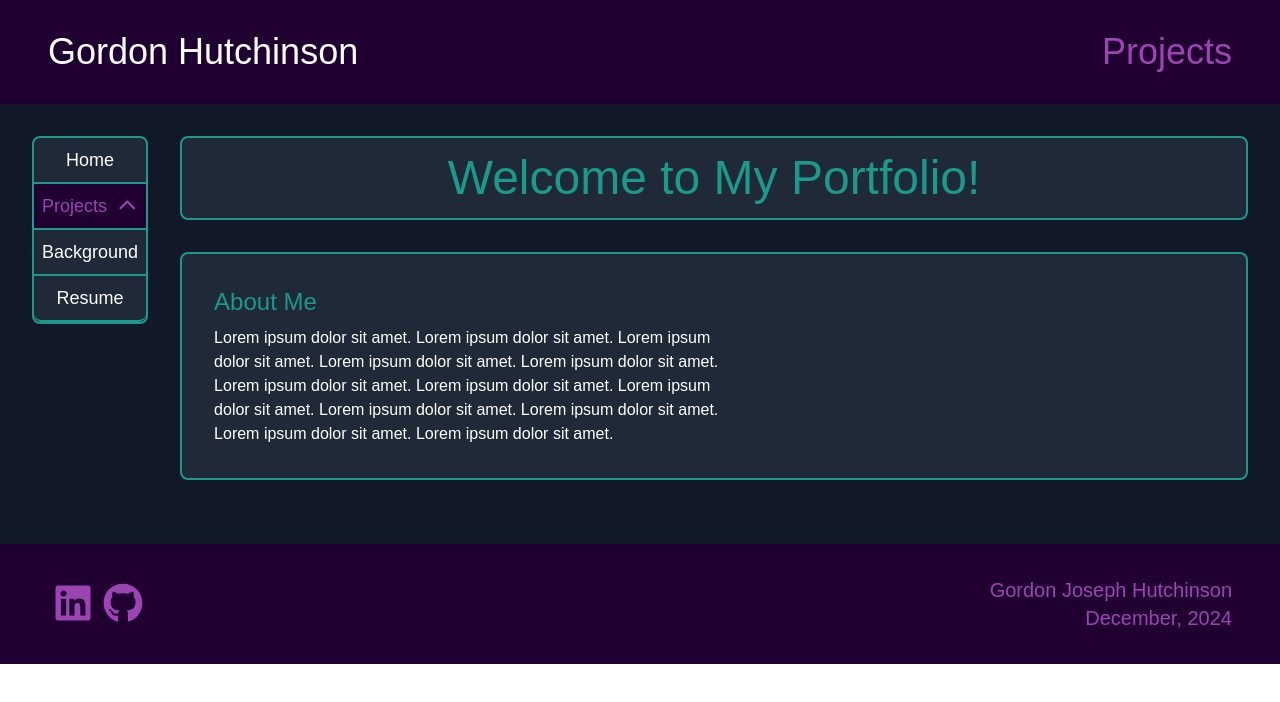
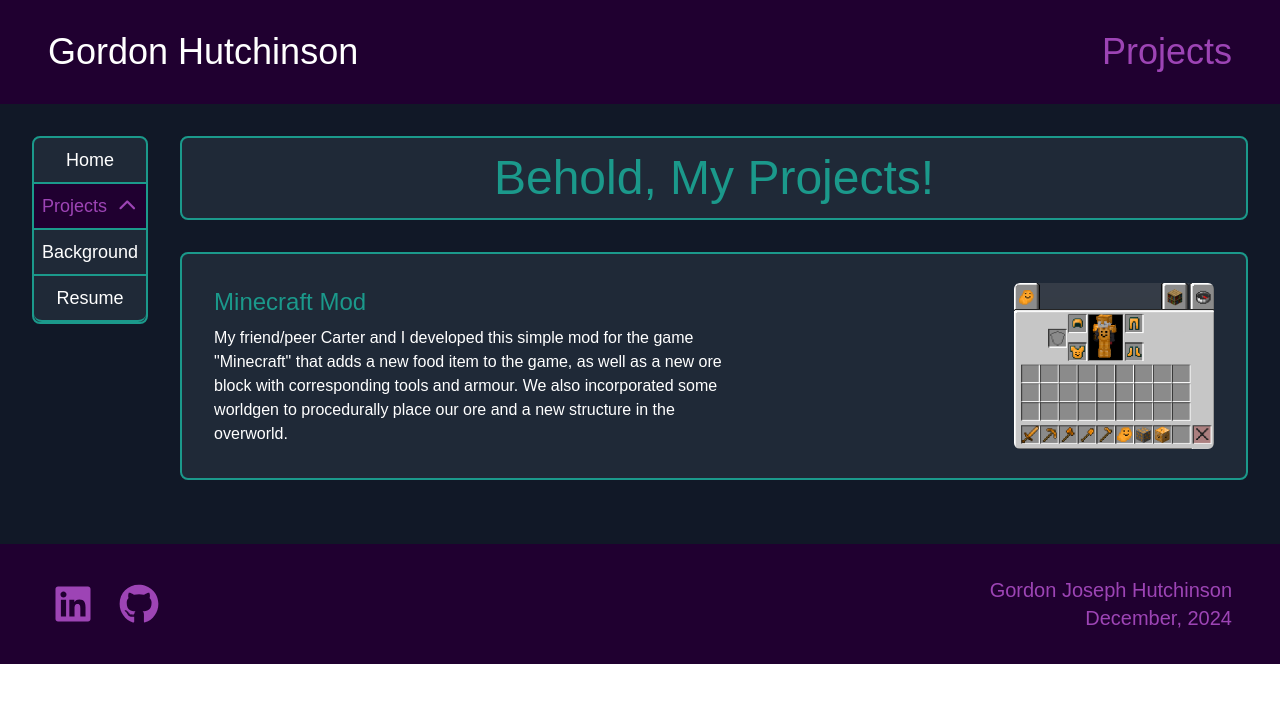
Before and after one commit to Algebarnacle/portfolio, a Next.js app: page /projects in a window 1280 px wide. Shown: the top 702 px of the page. Built offline with nearby package versions, Linux system fonts and the light colour scheme; a web font is replaced by a local one.

Commit message:
Created project content components to populate projects page

```diff
--- a/package.json
+++ b/package.json
@@ -15,7 +15,6 @@
     "@fortawesome/free-brands-svg-icons": "^6.7.1",
     "@fortawesome/free-solid-svg-icons": "^6.7.1",
     "@fortawesome/react-fontawesome": "^0.2.2",
-    "@next/font": "^14.2.15",
     "mongo": "^0.1.0",
     "next": "^14.2.20",
     "react": "^18",
--- a/src/app/page.tsx
+++ b/src/app/page.tsx
@@ -2,8 +2,8 @@
 import Footer from "@/components/Footer";
 import Header from "@/components/Header";
 import Navigation from "@/components/Navigation";
-import { NextFont } from "@next/font";
-import { Sofia_Sans } from "@next/font/google";
+import { NextFont } from "next/dist/compiled/@next/font";
+import { Sofia_Sans } from "next/font/google";
 
 const portfolio_font:NextFont = Sofia_Sans({ weight: "400", subsets: ["latin"] });
 
--- a/src/app/projects/page.tsx
+++ b/src/app/projects/page.tsx
@@ -1,9 +1,9 @@
-import HomeContent from "@/components/Content";
+import { ProjectsContent } from "@/components/Content";
 import Footer from "@/components/Footer";
 import Header from "@/components/Header";
 import Navigation from "@/components/Navigation";
-import { NextFont } from "@next/font";
-import { Sofia_Sans } from "@next/font/google";
+import { NextFont } from "next/dist/compiled/@next/font";
+import { Sofia_Sans } from "next/font/google";
 
 const portfolio_font:NextFont = Sofia_Sans({ weight: "400", subsets: ["latin"] });
 
@@ -16,7 +16,7 @@
             <Header title={PAGE_TITLE} />
             <div className="flex flex-row bg-gray-900 p-8">
                 <Navigation page={PAGE_TITLE} />
-                <HomeContent />
+                <ProjectsContent />
             </div>
             <Footer />
         </div>
--- a/src/components/Content.tsx
+++ b/src/components/Content.tsx
@@ -1,3 +1,5 @@
+import Image from "next/image";
+
 export default function HomeContent() {
     return (
         <div className="flex flex-col w-full">
@@ -25,5 +27,43 @@
 }
 
 export function ProjectsContent() {
+    return (
+        <div className="flex flex-col w-full">
+            <div
+            className="bg-gray-800 text-white text-base border-2 border-accent rounded-lg w-full mb-8 p-4"
+            >
+                <div className="text-5xl text-accent align-middle text-center">Behold, My Projects!</div>
+            </div>
+            <Project
+                description={`My friend/peer Carter and I developed this simple mod for the game "Minecraft" that
+                            adds a new food item to the game, as well as a new ore block with corresponding tools
+                            and armour. We also incorporated some worldgen to procedurally place our ore and a new
+                            structure in the overworld.`}
 
+                title="Minecraft Mod"
+                imageSrc="minecraft-mod.png"
+                width={573}
+                height={475}
+                alt="Image of the items in our Minecraft Mod"
+            />
+        </div>
+    );
 }
+
+function Project({imageSrc, description, title, height, width, alt}:{imageSrc:string, description:string, title:string, height:number, width:number, alt:string}) {
+    return (
+        <div
+            className="bg-gray-800 text-white text-base flex flex-row border-2 border-accent rounded-lg justify-between w-full mb-8 items-center"
+            >
+                <div className="flex flex-col ml-8 my-8">
+                    <div className="text-2xl text-accent">{title}</div>
+                    <div className="mt-2 max-w-lg">
+                        {description}
+                    </div>
+                </div>
+                <div className="mr-8">
+                    <Image src={`/images/` + imageSrc} width={200} height={200 * height / width} alt={alt} className="rounded-md" />
+                </div>
+            </div>
+    );
+}
--- a/src/components/Footer.tsx
+++ b/src/components/Footer.tsx
@@ -10,9 +10,9 @@
 
     return (
         <div className="bg-primary w-full flex flex-row items-center justify-between py-8 px-12 text-secondary">
-            <div className="text-xl">
-                <FontAwesomeIcon icon={faLinkedin} className="fa-fw" size="2x" />
-                <FontAwesomeIcon icon={faGithub} className="fa-fw" size="2x" />
+            <div className="text-xl flex flex-row gap-4">
+                <FontAwesomeIcon icon={faLinkedin} className="fa-fw cursor-pointer" size="2x" />
+                <FontAwesomeIcon icon={faGithub} className="fa-fw cursor-pointer" size="2x" />
             </div>
             <div className="text-xl flex flex-col items-end">
                 <div>{FULL_NAME}</div>
```
Also changed, not shown: public/images/minecraft-mod.png (added), 1 other file (tests, documents, lock files or other folders).
